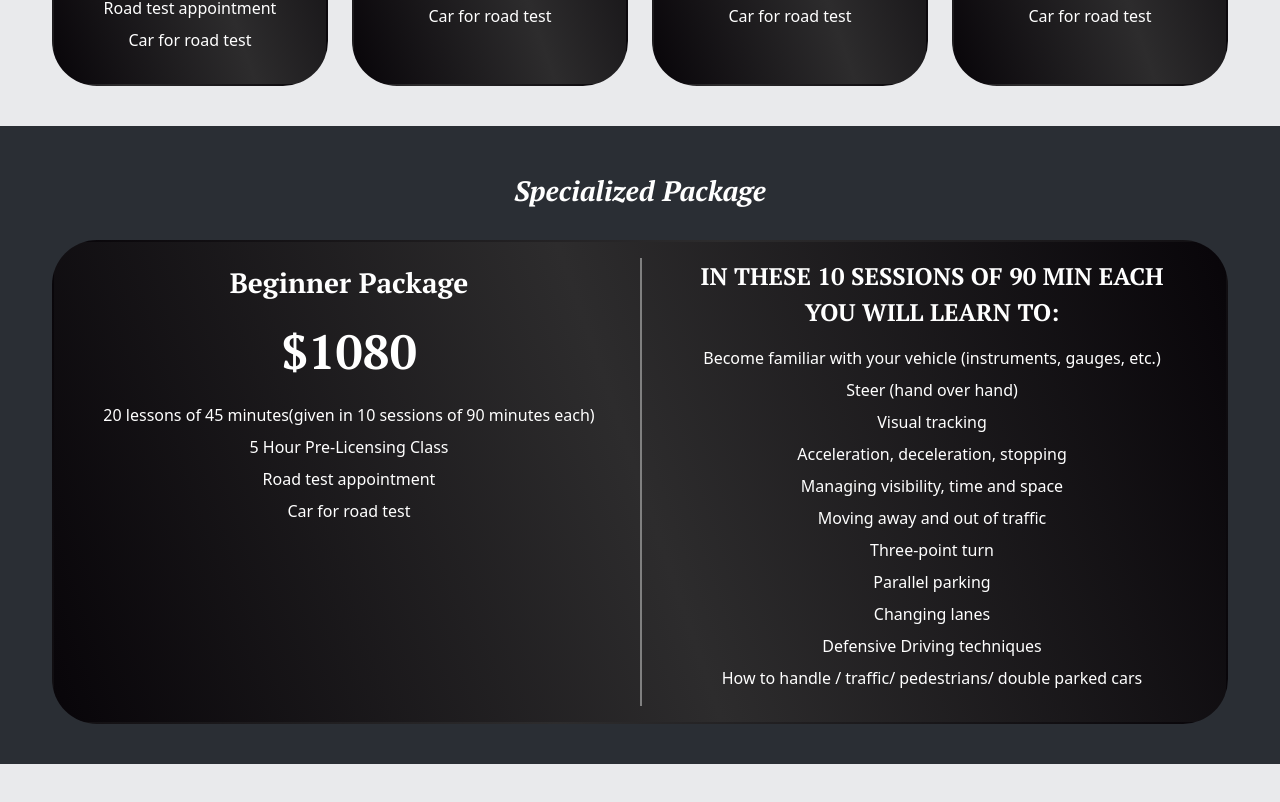
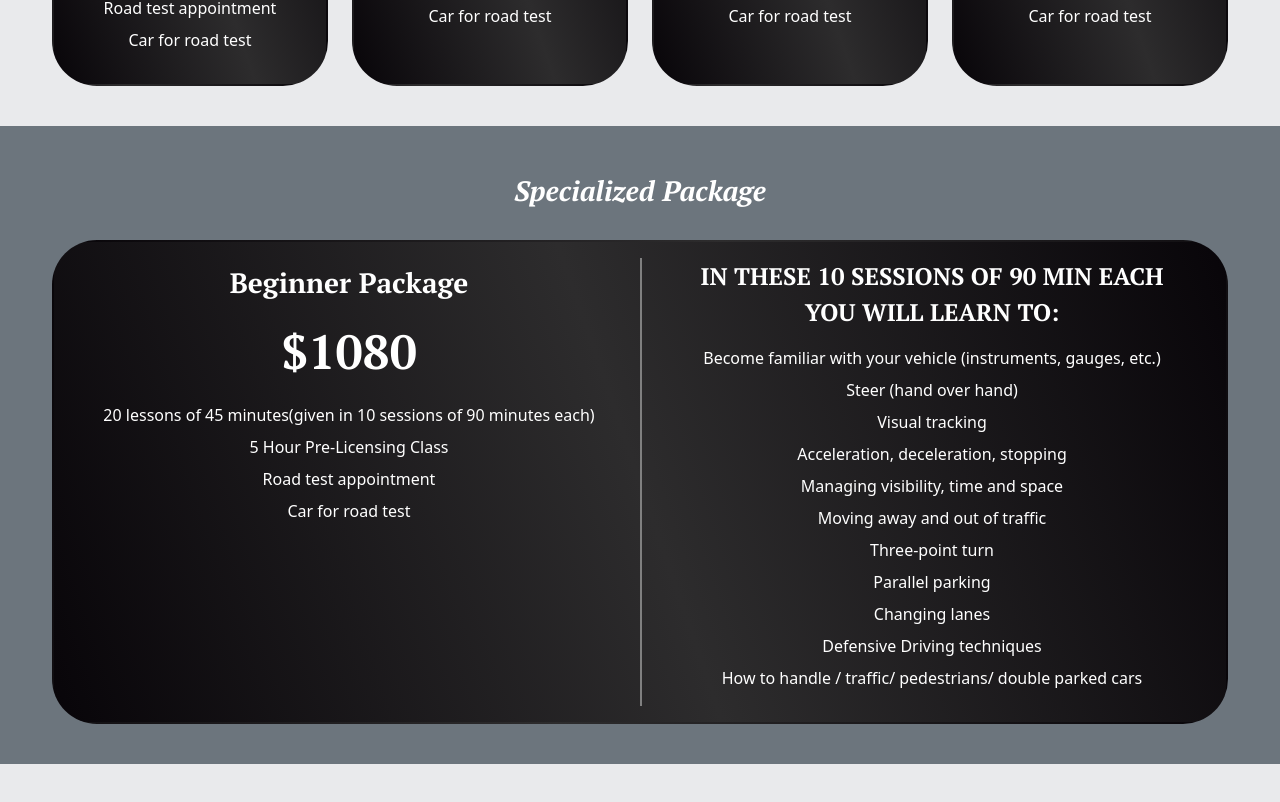
Before and after one commit to max-precision-driving-school/max-precision-driving-school, a React (Vite) app: page /rates in a window 1280 px wide. Shown: the part 1178-1980 px from the top of the page. Built offline with nearby package versions, Linux system fonts and the light colour scheme.

Commit message:
Updates bg on price list for specialized packages

```diff
--- a/src/routes/Rates.css
+++ b/src/routes/Rates.css
@@ -18,7 +18,7 @@
 
 .specialized {
     color: white;
-    background-color: #2A2E34;
+    background-color: #6c757d;
 }
 
 .apply-border {
```
